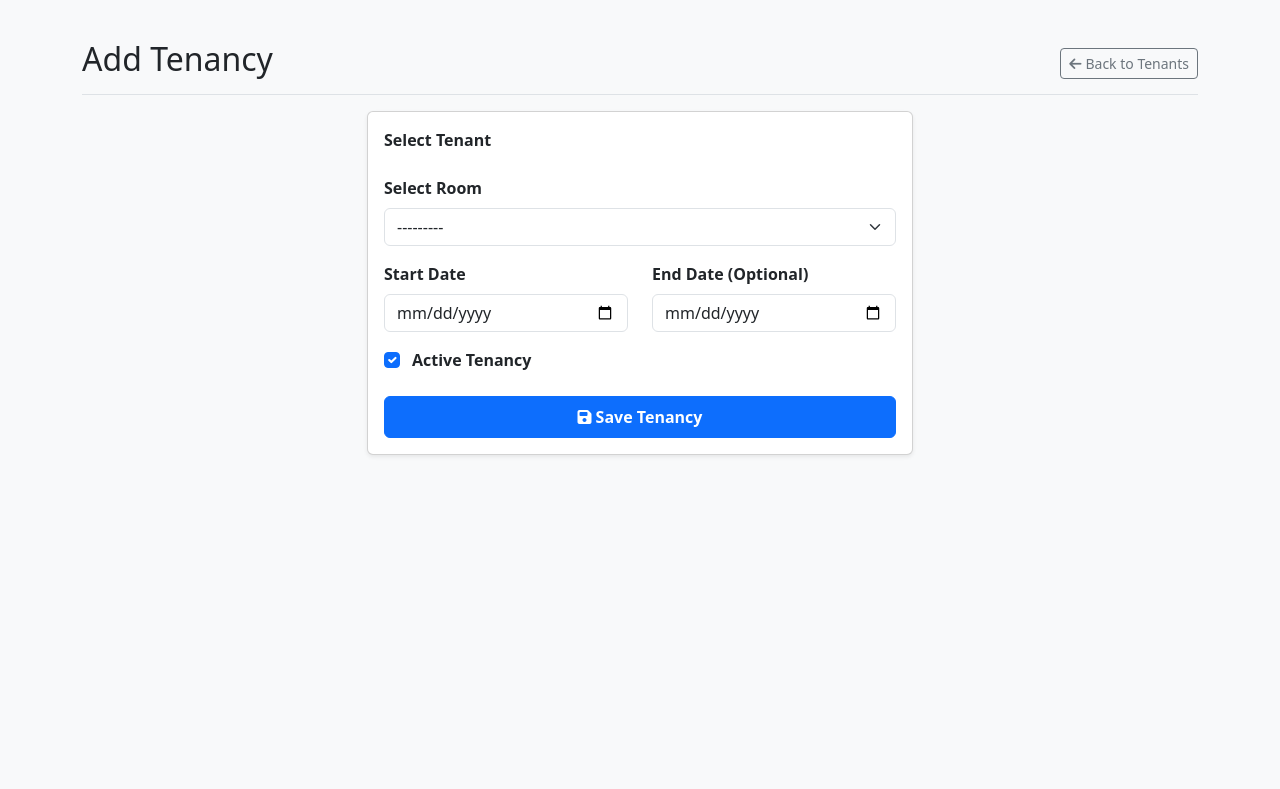
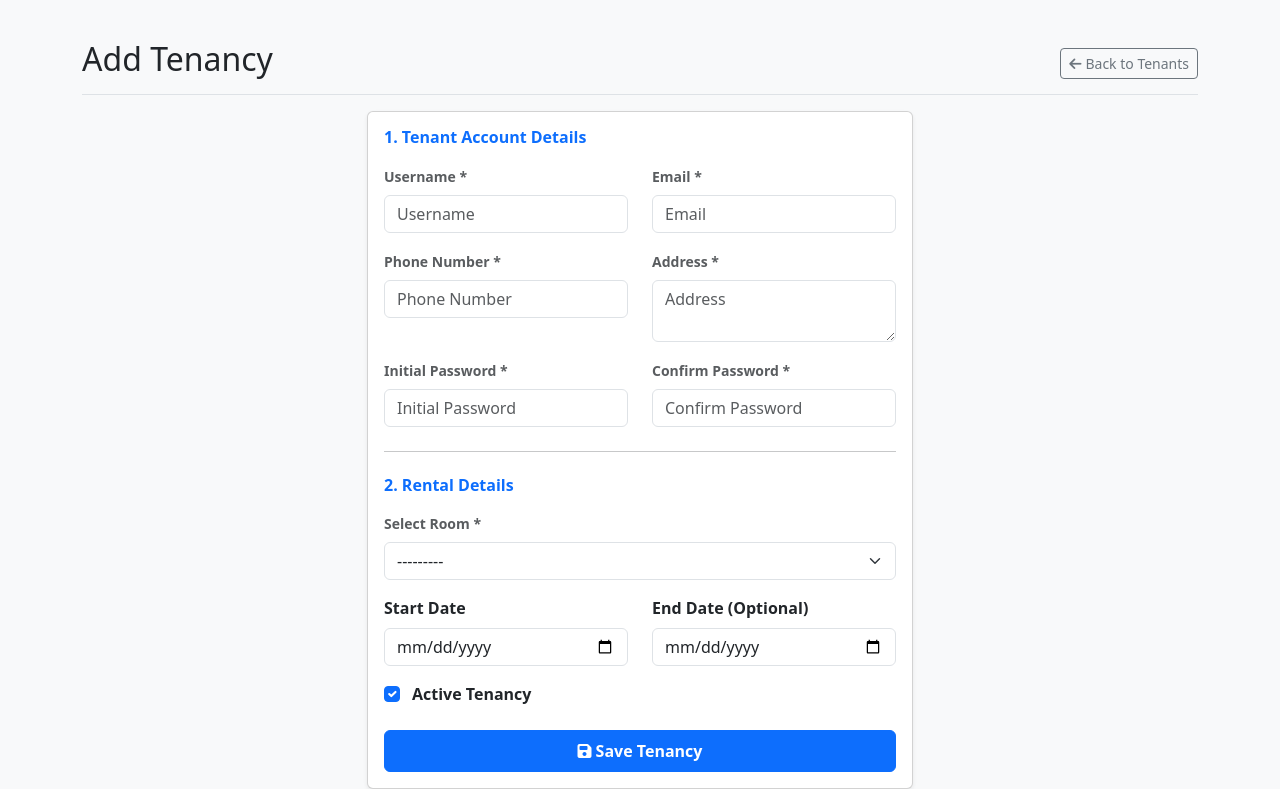
Before and after one commit to sameer9860/-RentFlow-Landlord-Tenant-Management-System, a Django app: page /properties/tenancies/add/ in a window 1280 px wide. Shown: the part 56-845 px from the top of the page. Before the commit the page ends 512 px from the top, so only its background shows below. Run offline with Django 5.2, Linux system fonts and the light colour scheme; a user stored in the database is signed in; data comes from the database, SQL or seed files in the repository.

Commit message:
Updated tenant form

```diff
--- a/properties/templates/properties/tenancy_form.html
+++ b/properties/templates/properties/tenancy_form.html
@@ -17,16 +17,72 @@
                 <form method="post" novalidate>
                     {% csrf_token %}
 
-                    <div class="mb-3">
-                        <label for="{{ form.tenant.id_for_label }}" class="form-label fw-bold">Select Tenant</label>
-                        {{ form.tenant }}
-                        {% if form.tenant.errors %}
-                        <div class="text-danger small">{{ form.tenant.errors }}</div>
-                        {% endif %}
+                    {% if not form.instance.pk %}
+                    <h6 class="mb-3 text-primary fw-bold">1. Tenant Account Details</h6>
+                    <div class="row mb-3">
+                        <div class="col-md-6">
+                            <label for="{{ form.tenant_username.id_for_label }}"
+                                class="form-label fw-bold small text-muted">Username *</label>
+                            {{ form.tenant_username }}
+                            {% if form.tenant_username.errors %}
+                            <div class="text-danger small">{{ form.tenant_username.errors }}</div>
+                            {% endif %}
+                        </div>
+                        <div class="col-md-6">
+                            <label for="{{ form.tenant_email.id_for_label }}"
+                                class="form-label fw-bold small text-muted">Email *</label>
+                            {{ form.tenant_email }}
+                            {% if form.tenant_email.errors %}
+                            <div class="text-danger small">{{ form.tenant_email.errors }}</div>
+                            {% endif %}
+                        </div>
                     </div>
 
+                    <div class="row mb-3">
+                        <div class="col-md-6">
+                            <label for="{{ form.tenant_phone.id_for_label }}"
+                                class="form-label fw-bold small text-muted">Phone Number *</label>
+                            {{ form.tenant_phone }}
+                            {% if form.tenant_phone.errors %}
+                            <div class="text-danger small">{{ form.tenant_phone.errors }}</div>
+                            {% endif %}
+                        </div>
+                        <div class="col-md-6">
+                            <label for="{{ form.tenant_address.id_for_label }}"
+                                class="form-label fw-bold small text-muted">Address *</label>
+                            {{ form.tenant_address }}
+                            {% if form.tenant_address.errors %}
+                            <div class="text-danger small">{{ form.tenant_address.errors }}</div>
+                            {% endif %}
+                        </div>
+                    </div>
+
+                    <div class="row mb-4">
+                        <div class="col-md-6">
+                            <label for="{{ form.tenant_password.id_for_label }}"
+                                class="form-label fw-bold small text-muted">Initial Password *</label>
+                            {{ form.tenant_password }}
+                            {% if form.tenant_password.errors %}
+                            <div class="text-danger small">{{ form.tenant_password.errors }}</div>
+                            {% endif %}
+                        </div>
+                        <div class="col-md-6">
+                            <label for="{{ form.confirm_password.id_for_label }}"
+                                class="form-label fw-bold small text-muted">Confirm Password *</label>
+                            {{ form.confirm_password }}
+                            {% if form.confirm_password.errors %}
+                            <div class="text-danger small">{{ form.confirm_password.errors }}</div>
+                            {% endif %}
+                        </div>
+                    </div>
+
+                    <hr class="my-4">
+                    <h6 class="mb-3 text-primary fw-bold">2. Rental Details</h6>
+                    {% endif %}
+
                     <div class="mb-3">
-                        <label for="{{ form.room.id_for_label }}" class="form-label fw-bold">Select Room</label>
+                        <label for="{{ form.room.id_for_label }}" class="form-label fw-bold small text-muted">Select
+                            Room *</label>
                         {{ form.room }}
                         {% if form.room.errors %}
                         <div class="text-danger small">{{ form.room.errors }}</div>
```
